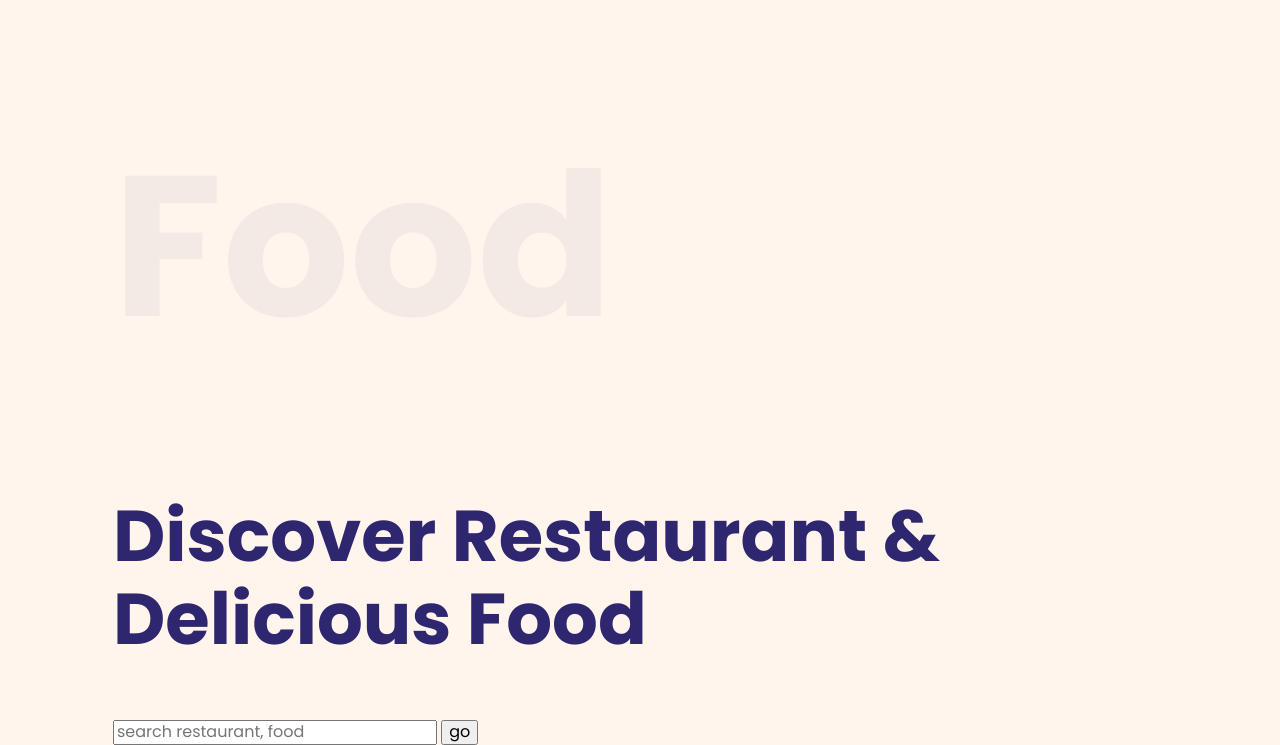
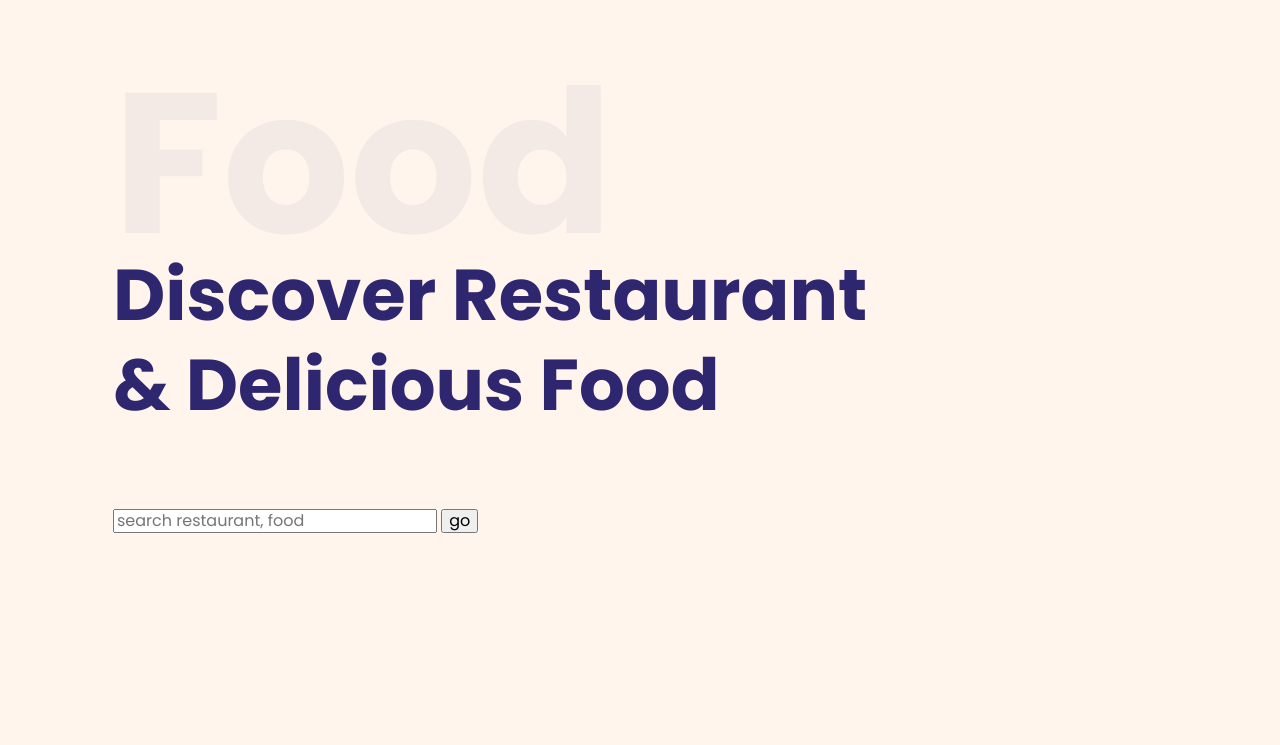
Before and after one commit to Heneros/html-restaurant, a website: page src/index.html in a window 1280 px wide. Shown: the part 111-856 px from the top of the page. After the commit the page ends 800 px from the top, so only its background shows below. Drawn offline with nearby package versions, Linux system fonts and the light colour scheme; files that its build step writes are made by us from their sources.

Commit message:
changed html

```diff
--- a/src/index.html
+++ b/src/index.html
@@ -30,15 +30,18 @@
                 </div>
               </header>
           </div>
-      </div>
-
-
+        </div>
       <div class="wrapper">
         <div class="container">
            <div class="text__slider">
-            <h1>Food</h1>
-            <h2>Discover Restaurant
-                & Delicious Food</h2>
+               <p>
+                   <span class="main__title-slider"> Food</span>
+                   <span class="sub__title-slider">
+                    Discover Restaurant
+                    & Delicious Food
+                   </span>
+
+               </p>
                 <input type="search" name="" placeholder="search restaurant, food">
                 <button>go</button>
            </div>
--- a/src/sass/components/slider-header.scss
+++ b/src/sass/components/slider-header.scss
@@ -1,20 +1,28 @@
 .text__slider{
     padding: 0 98px;
-    h1{
+    max-width: 766px;
+    max-height: 450px;
+    .main__title-slider{
         font-family: Poppins;
         font-style: normal;
         font-weight: 900;
         font-size: 200px;
-        // line-height: 300px;
+        line-height: 300px;
         text-transform: capitalize;
         opacity: 0.05;
     }
-    h2{
+    .sub__title-slider{
         text-transform: capitalize;
         font-family: Poppins;
         font-style: normal;
         font-weight: bold;
         font-size: 72px;
-        // line-height: 90px;
+        line-height: 90px;
+        line-height: 90px;
+        color: #2E266F;
+        position: relative;
+        bottom: 63px;
     }
+
+
 }
```
Also changed, not shown: build/css/style.css, build/index.html, src/sass/style.scss (line endings or trailing spaces).
